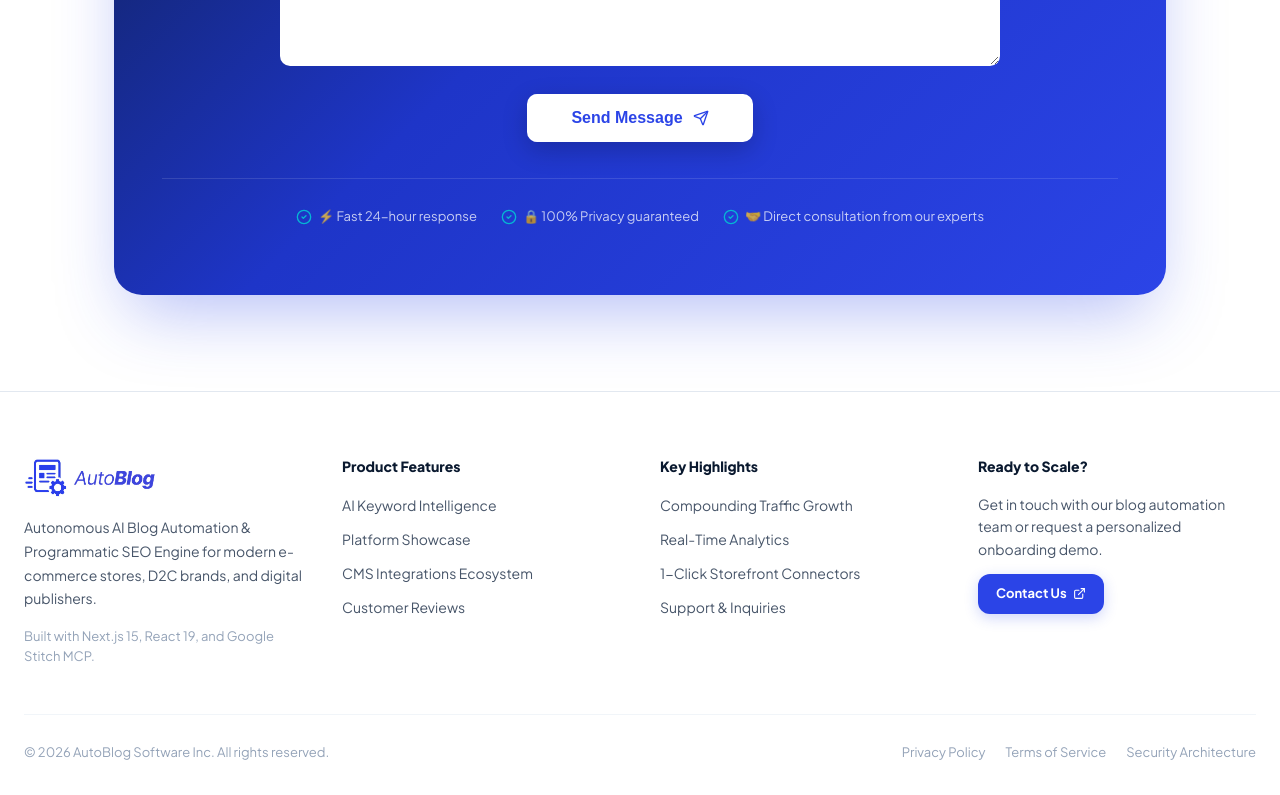
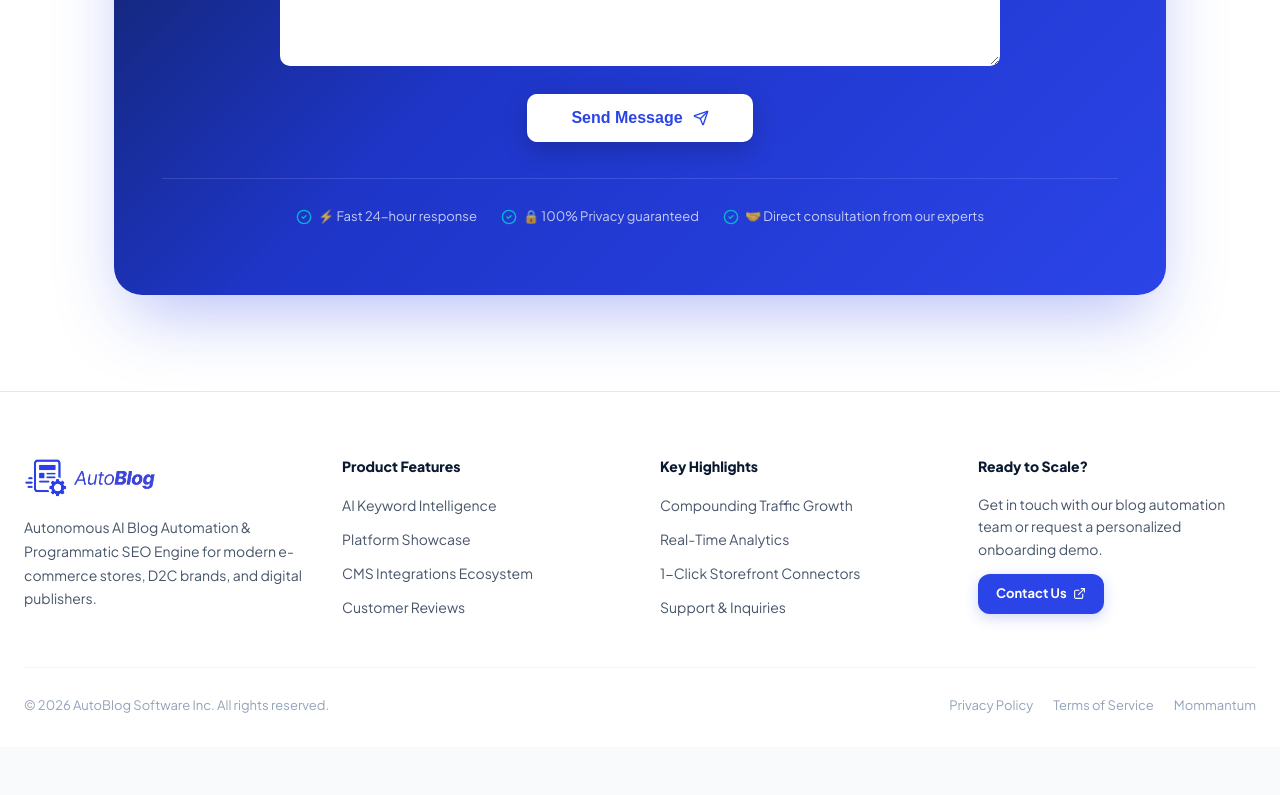
Before and after one commit to sanjayelectroglobal/AutoBlog_Landing_Page, a Next.js app: page / in a window 1280 px wide. Shown: the part 7322-8117 px from the top of the page. After the commit the page ends 8069 px from the top, so only its background shows below. Built offline with nearby package versions, Linux system fonts and the light colour scheme.

Commit message:
Update footer: remove built-with credits and link Security Architecture to Mommantum

```diff
--- a/src/components/landing/Footer.tsx
+++ b/src/components/landing/Footer.tsx
@@ -49,13 +49,9 @@ export default function Footer() {
               />
             </Link>
 
-            <p style={{ fontSize: '14px', lineHeight: 1.7, color: 'var(--color-text-body)', marginBottom: '16px' }}>
+            <p style={{ fontSize: '14px', lineHeight: 1.7, color: 'var(--color-text-body)', marginBottom: 0 }}>
               Autonomous AI Blog Automation &amp; Programmatic SEO Engine for modern e-commerce stores, D2C brands, and digital publishers.
             </p>
-
-            <div style={{ fontSize: '13px', color: 'var(--color-text-muted)' }}>
-              Built with Next.js 15, React 19, and Google Stitch MCP.
-            </div>
           </div>
 
           {/* Column 2: Platform Links */}
@@ -164,7 +160,20 @@ export default function Footer() {
           <div style={{ display: 'flex', gap: '20px' }}>
             <span>Privacy Policy</span>
             <span>Terms of Service</span>
-            <span>Security Architecture</span>
+            <a
+              href="https://www.mommantum.com/"
+              target="_blank"
+              rel="noopener noreferrer"
+              style={{
+                color: 'inherit',
+                textDecoration: 'none',
+                transition: 'color 0.2s ease',
+              }}
+              onMouseEnter={(e) => (e.currentTarget.style.color = 'var(--color-brand-primary)')}
+              onMouseLeave={(e) => (e.currentTarget.style.color = 'inherit')}
+            >
+              Mommantum
+            </a>
           </div>
         </div>
       </div>
```
